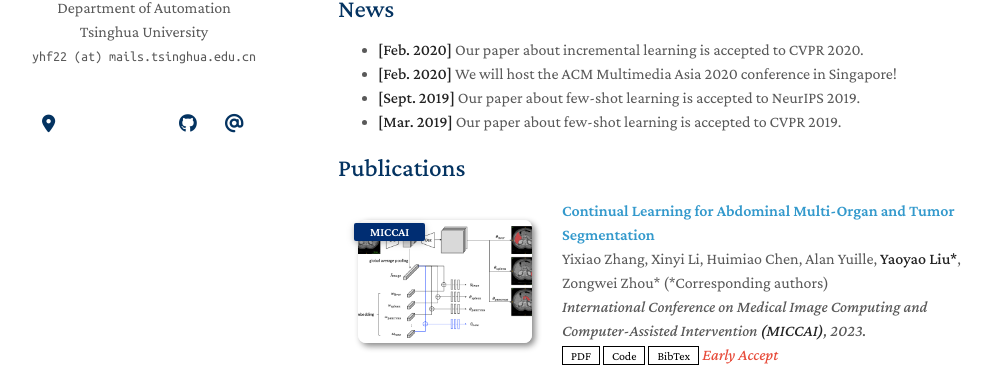
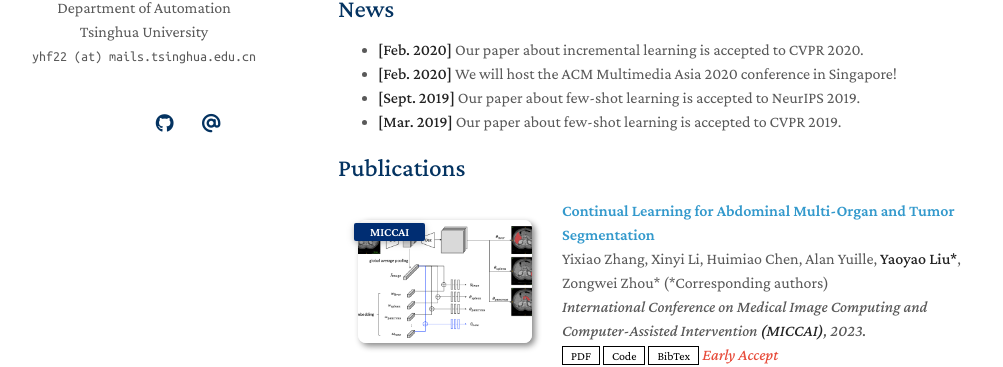
Before and after one commit to Xyz-yuanhf/Xyz-yuanhf.github.io, a Jekyll site: the page built from index.md, in a window 1280 px wide. Shown: the part 268-635 px from the top of the page, without its empty margins (132-1135 px from the left). Built offline with Jekyll 4.4.1, drawn with Linux system fonts in a browser that asks for light colours; a style sheet for code colours, icons or effects is not loaded; our own code applies the rules of GitHub Pages for plain Markdown files.

Commit message:
Update homepage.html

```diff
--- a/_layouts/homepage.html
+++ b/_layouts/homepage.html
@@ -61,12 +61,6 @@
         <br>
         <div class="social-icons">
 
-        {% if site.location %}
-        <a style="margin: 0 5px 0 0" title="Beijing, China">
-        <i class="fa-solid fa-location-dot" style="font-size:1.1rem"></i>
-        </a>
-        {% endif %}
-
         {% if site.google_scholar %}
         <a style="margin: 0 5px 0 0" href="{{ site.google_scholar }}">
           <i class="ai ai-google-scholar" style="font-size:1.2rem"></i>
```
